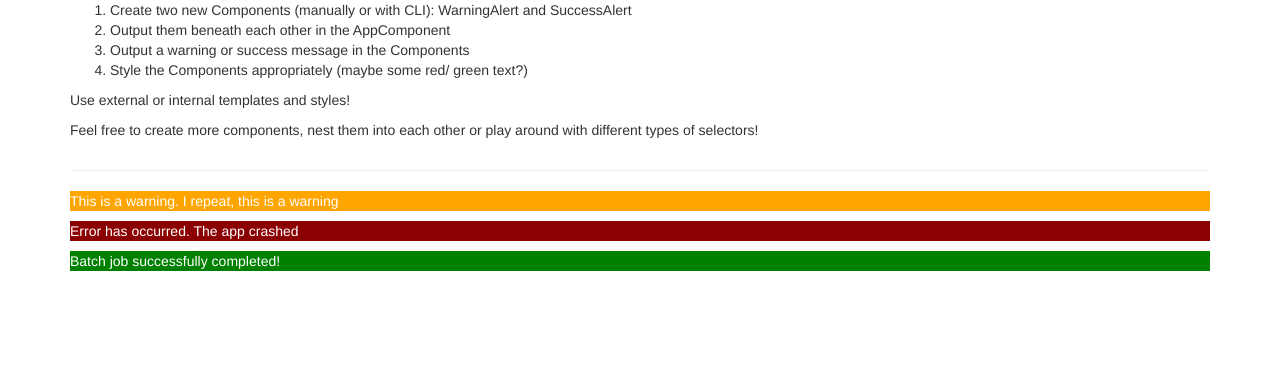
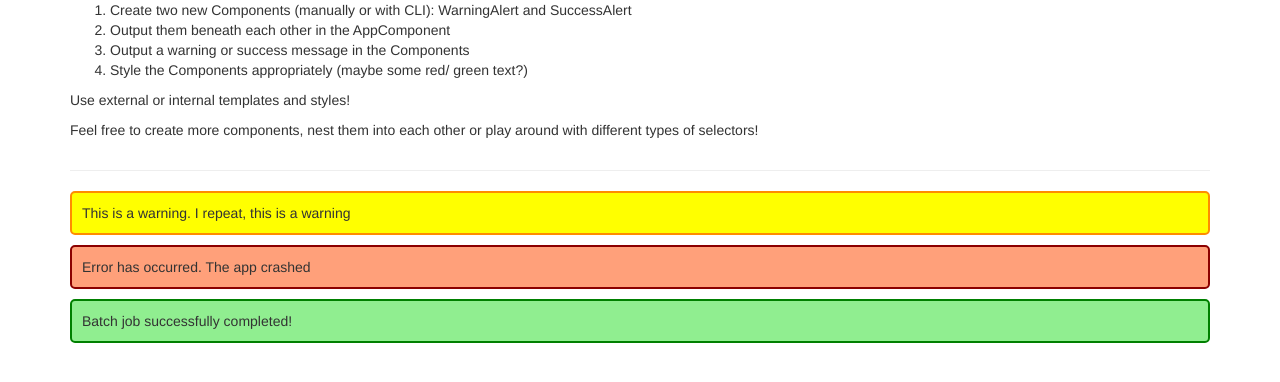
Before and after one commit to SahinSarkar/angular-course-assignments, an Angular app: page / in a window 1280 px wide. Shown: the top 382 px of the page. Built offline with nearby package versions, Linux system fonts and the light colour scheme.

Commit message:
Added CSS like Max

```diff
--- a/src/app/error-alert/error-alert.component.scss
+++ b/src/app/error-alert/error-alert.component.scss
@@ -1,4 +1,6 @@
 p {
-  background: darkred;
-  color: white;
+  background: lightsalmon;
+  border-radius: 5px;
+  border: 2px darkred solid;
+  padding: 10px;
 }
--- a/src/app/success-alert/success-alert.component.scss
+++ b/src/app/success-alert/success-alert.component.scss
@@ -1,4 +1,6 @@
 p {
-  background: green;
-  color: white;
+  background: lightgreen;
+  border-radius: 5px;
+  border: green 2px solid;
+  padding: 10px;
 }
--- a/src/app/warning-alert/warning-alert.component.scss
+++ b/src/app/warning-alert/warning-alert.component.scss
@@ -1,4 +1,6 @@
 p {
-    background-color: orange;
-    color: white;
+  background: yellow;
+  padding: 10px;
+  border: 2px solid darkorange;
+  border-radius: 5px;
 }
```
